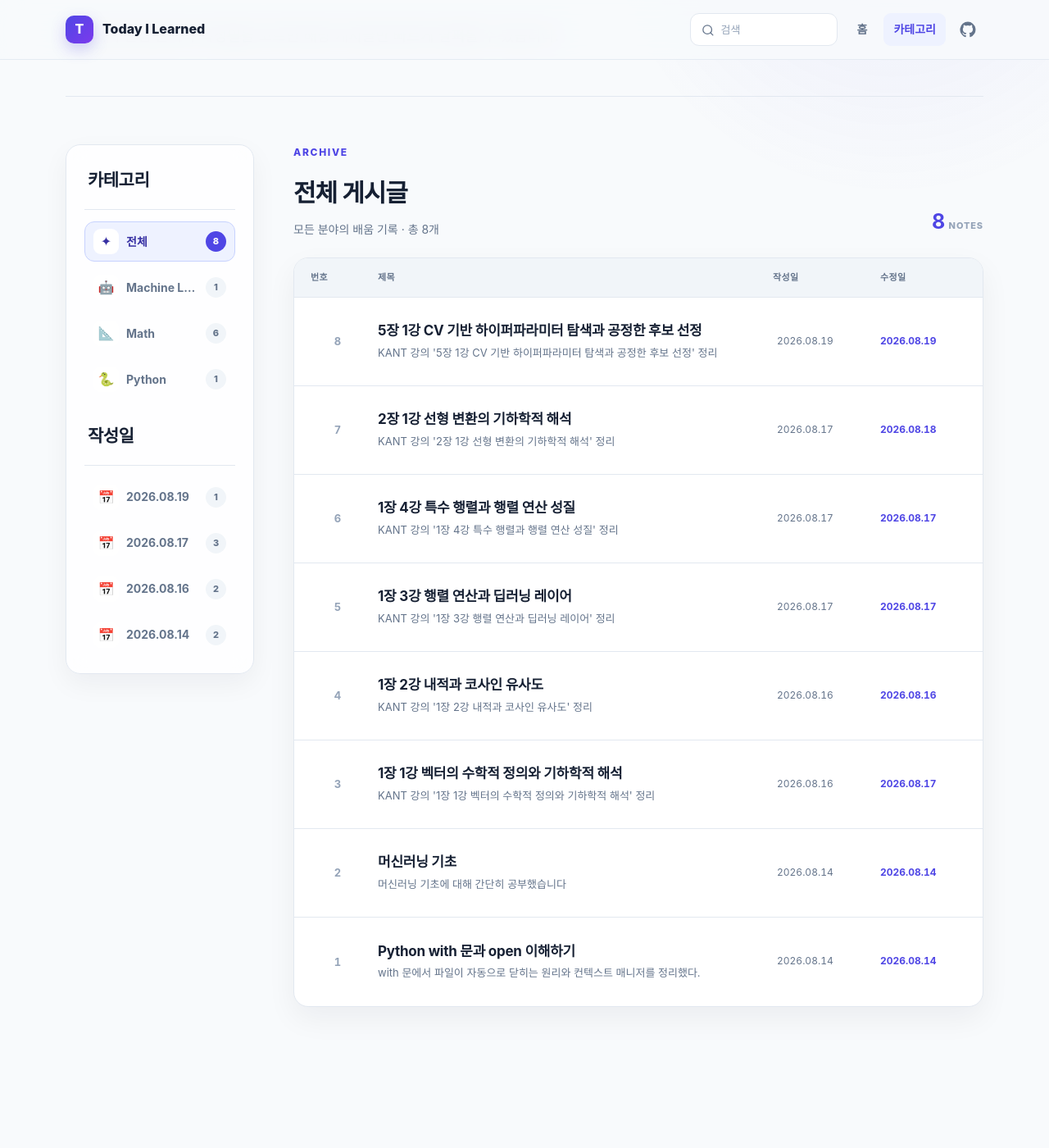
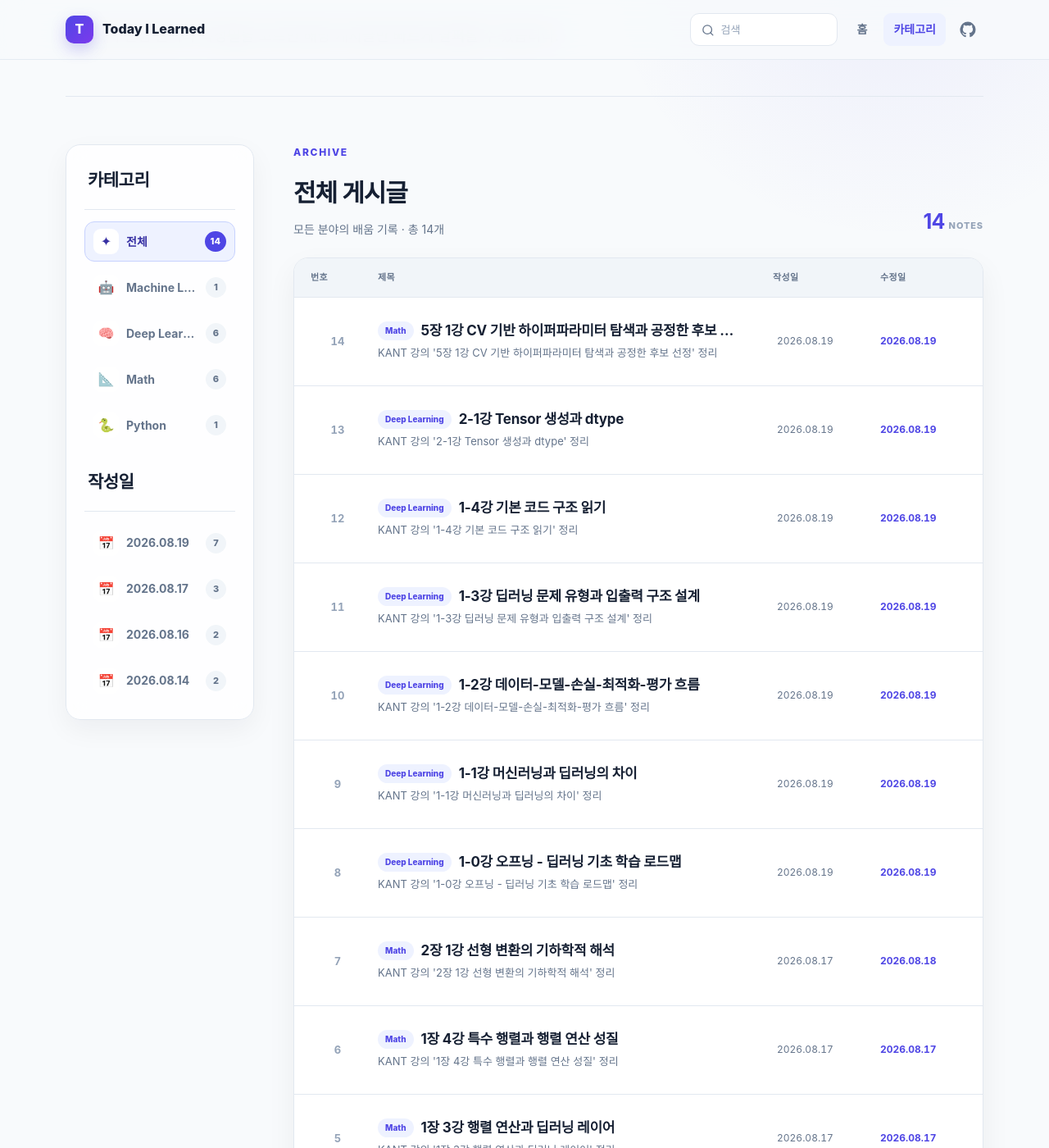
Before and after one commit to yshzjq/TIL, a Jekyll site: the page built from categories.md, in a window 1280 px wide and 1400 px high, scrolled down 257 px. Shown: the whole window at 82% size. Built offline with Jekyll 4.4.1, drawn with Linux system fonts in a browser that asks for light colours; some of the changed text lies outside the part shown.

Commit message:
딥러닝 카테고리 추가

```diff
--- a/_config.yml
+++ b/_config.yml
@@ -26,6 +26,12 @@ defaults:
       category: Machine Learning
       til: true
   - scope:
+      path: "deep-learning"
+    values:
+      layout: post
+      category: Deep Learning
+      til: true
+  - scope:
       path: "math"
     values:
       layout: post
--- a/_data/categories.yml
+++ b/_data/categories.yml
@@ -2,6 +2,11 @@
   slug: machine-learning
   icon: "🤖"
   description: 머신러닝 개념과 구현
+
+- name: Deep Learning
+  slug: deep-learning
+  icon: "🧠"
+  description: 딥러닝 이론과 구현
 
 - name: Math
   slug: math
--- a/assets/css/style.scss
+++ b/assets/css/style.scss
@@ -467,7 +467,7 @@ a { color: inherit; text-decoration: none; }
 .category-board-arrow { color: var(--primary); font-size: 14px; font-weight: 800; opacity: 0; transform: translateX(-4px); transition: opacity .2s, transform .2s; }
 .category-board-title:hover .category-board-arrow { opacity: 1; transform: translateX(0); }
 .category-board-description { overflow: hidden; margin-top: 3px; color: var(--muted); font-size: 13px; text-overflow: ellipsis; white-space: nowrap; }
-.category-board-label { display: none; width: fit-content; margin-top: 8px; padding: 2px 8px; border-radius: 999px; color: var(--primary); background: var(--primary-soft); font-size: 10px; font-weight: 800; }
+.category-board-label { display: inline-flex; flex: 0 0 auto; width: fit-content; padding: 3px 9px; border-radius: 999px; color: var(--primary); background: var(--primary-soft); font-size: 10px; font-weight: 800; white-space: nowrap; }
 .category-board-created,
 .category-board-updated { color: var(--muted); font-size: 12px; font-variant-numeric: tabular-nums; }
 .category-board-date-filter { padding: 3px 5px; border: 0; border-radius: 6px; color: inherit; background: transparent; font: inherit; font-variant-numeric: inherit; cursor: pointer; transition: color .2s, background .2s; }
@@ -580,7 +580,7 @@ a { color: inherit; text-decoration: none; }
   .category-board-title-cell { grid-column: 2; }
   .category-board-title strong { font-size: 15px; white-space: normal; }
   .category-board-description { white-space: normal; }
-  .category-board-label { display: inline-flex; }
+  .category-board-title-line { align-items: flex-start; flex-wrap: wrap; gap: 5px 7px; }
   .category-board-created,
   .category-board-updated { grid-column: 2; }
   .category-board-created::before { content: "작성일 "; color: #94a3b8; }
--- a/categories.md
+++ b/categories.md
@@ -81,11 +81,11 @@ description: 분야별로 정리한 모든 TIL 기록입니다.
               <div class="category-board-title-cell" role="cell">
                 <a class="category-board-title" href="{{ post.url | relative_url }}">
                   <span class="category-board-title-line">
+                    <span class="category-board-label">{{ post.category }}</span>
                     <strong>{{ post.title }}</strong>
                     <span class="category-board-arrow" aria-hidden="true">→</span>
                   </span>
                   <span class="category-board-description">{{ post.description }}</span>
-                  <span class="category-board-label">{{ post.category }}</span>
                 </a>
               </div>
               <time class="category-board-created" datetime="{{ post.date | date_to_xmlschema }}" role="cell">
```
Also changed, not shown: admin/config.yml (+42 -0 lines), deep-learning/2-1강 Tensor 생성과 dtype.md (+97 -0 lines).
